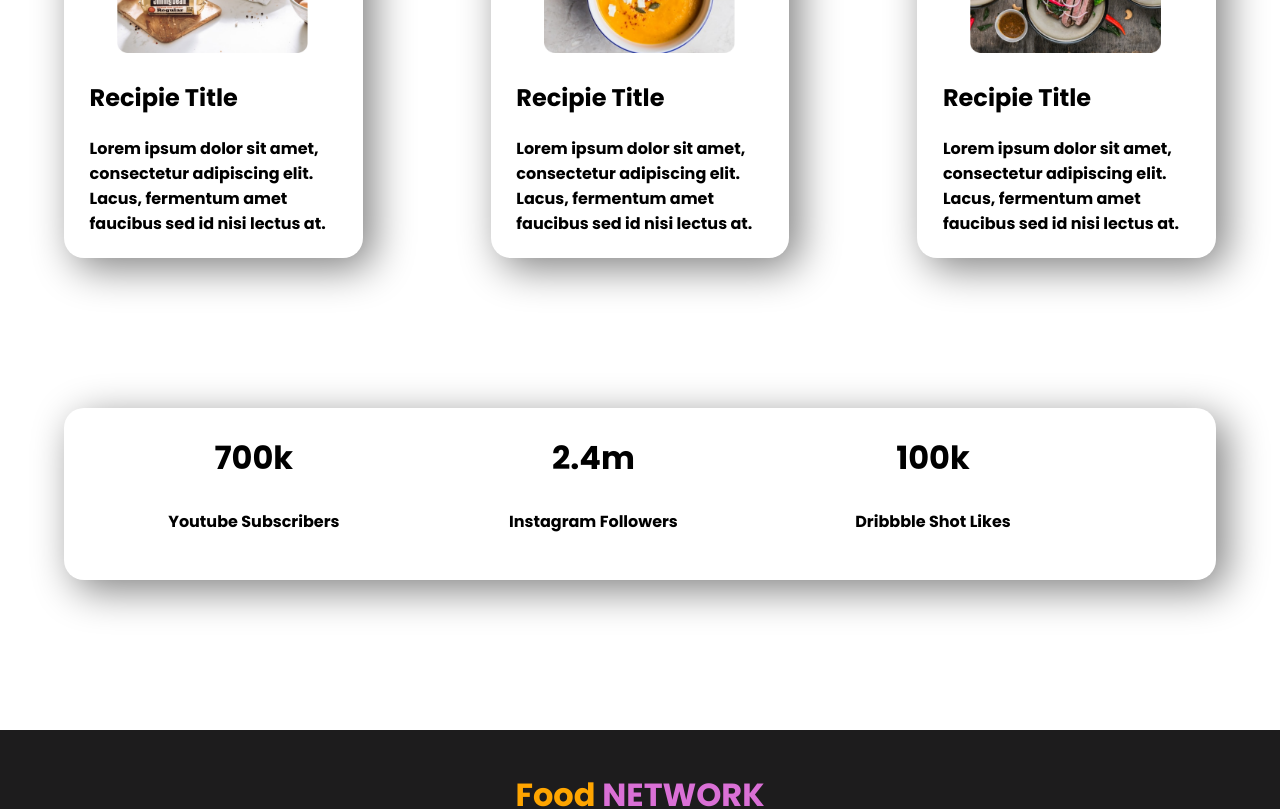
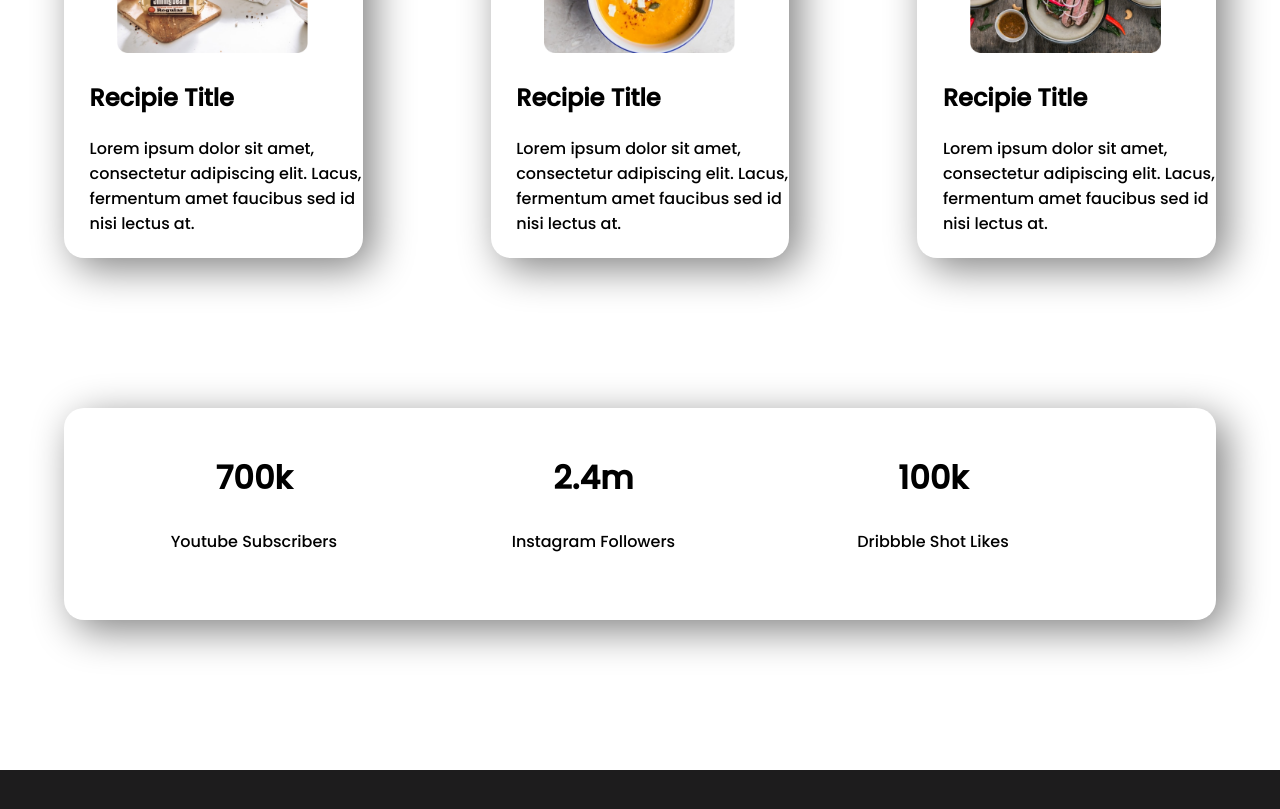
Before and after one commit to nusnishat/food-network, a plain HTML site: page index.html in a window 1280 px wide. Shown: the part 1740-2549 px from the top of the page. Drawn offline with Linux system fonts and the light colour scheme.

Commit message:
last one

```diff
--- a/index.html
+++ b/index.html
@@ -8,7 +8,7 @@
     <link rel="stylesheet" href="style.css">
     <link rel="preconnect" href="https://fonts.googleapis.com">
     <link rel="preconnect" href="https://fonts.gstatic.com" crossorigin>
-    <link href="https://fonts.googleapis.com/css2?family=Poppins:wght@700&display=swap" rel="stylesheet">
+    <link href="https://fonts.googleapis.com/css2?family=Poppins:wght@500&display=swap" rel="stylesheet">
 </head>
 <body>
  <section class="top-banner flex">
--- a/style.css
+++ b/style.css
@@ -79,7 +79,9 @@ body{
     box-shadow: 10px 10px 40px gray;
     border-radius: 20px;
 }
-
+.item-display h4{
+    font-weight: 100;
+}
 .item-display img{
     width: 70%;
     padding-left: 10%;
@@ -96,7 +98,8 @@ body{
     padding-left: 20px;
     box-shadow: 10px 10px 40px gray;
     border-radius: 20px;
-    padding-bottom: 30px;
+    padding-bottom: 50px;
+    padding-top: 20px;
 }
 .insta{
     text-align: center;
@@ -115,7 +118,7 @@ body{
     padding-bottom: 50px;
 }
 .footer-eliment h1{
-    color:orchid;
+    color:rgb(184, 167, 183);
 }
 .food
 {
```
Also changed, not shown: images/food/Project Cover5.png (deleted), images/food/Project Cover8.png (deleted), images/male/31602633-happy-man-with-unhealthy-burger-sandwich-in-hand-get-ready-to-eat-isolated-on-a-white-background-fas-removebg-preview.png (deleted), images/male/attractive-man-eating-hamburger-he-260nw-310832510-removebg-preview.png (deleted), images/male/guy-eats-hot-dog-which-himself-has-prepared-street-food-young-man-blue-shirt-eats-hot-dog-white-background-100449486-removebg-preview.png (deleted), images/male/young-guy-holding-fresh-burger_79782-176-removebg-preview.png (deleted), 3 other files.
